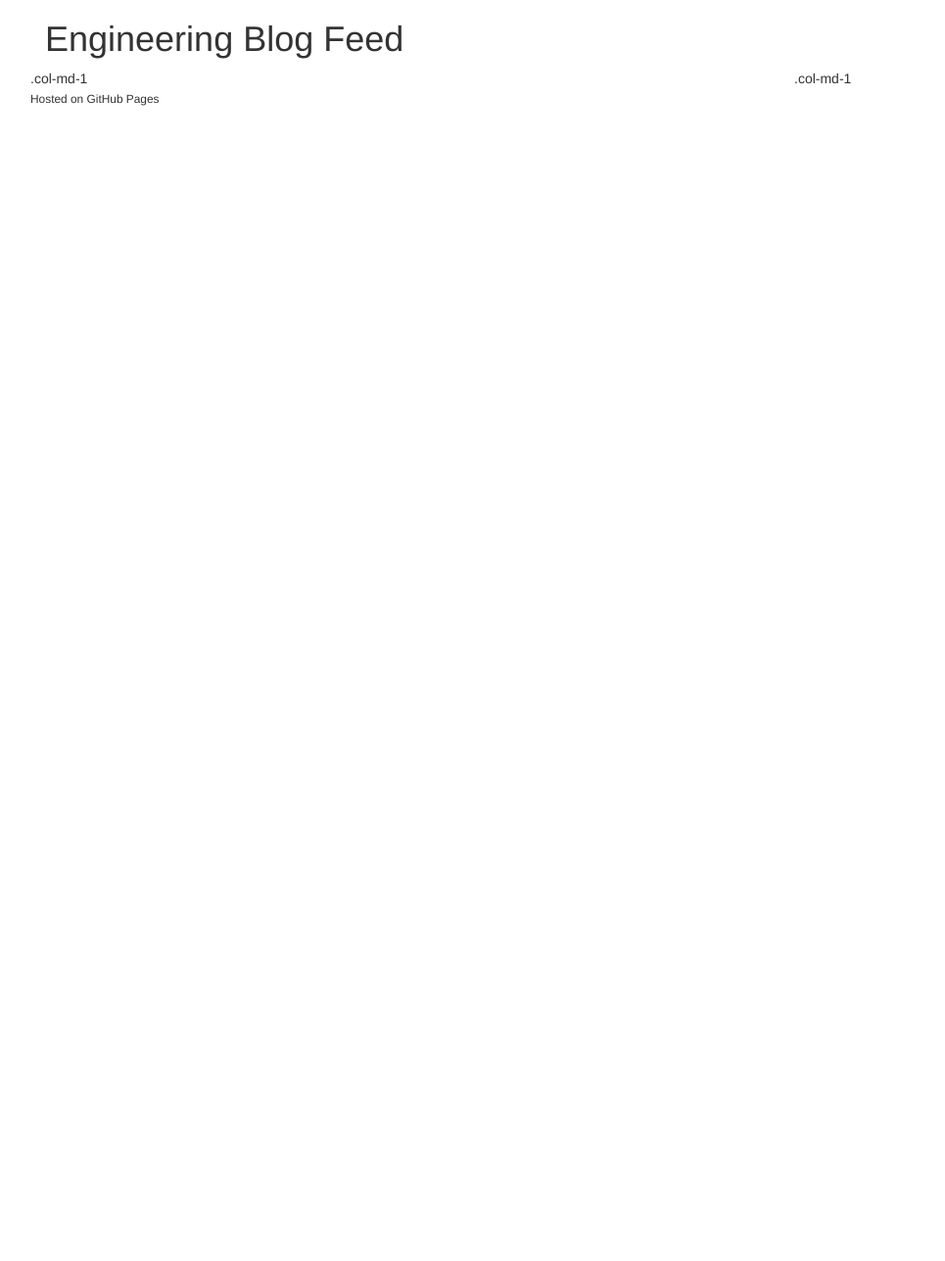
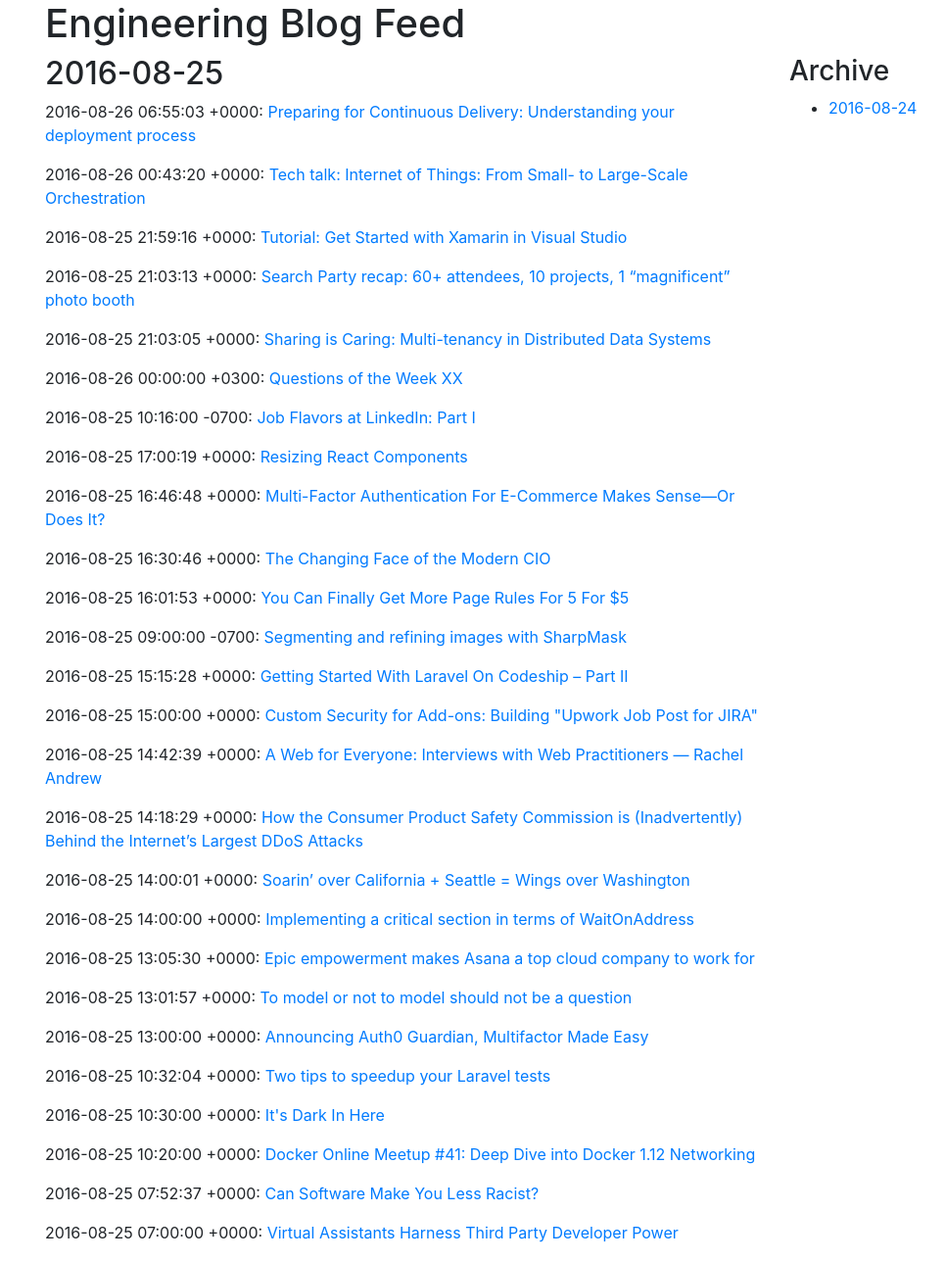
Before and after one commit to engineerblogfeed/engineerblogfeed.github.io, a plain HTML site: page index.html in a window 1280 px wide. Shown: the top 1287 px of the page at 98% size, without its empty margins (39-1004 px from the left). Before the commit the page ends 800 px from the top, so only its background shows below. Drawn offline with nearby package versions, Linux system fonts and the light colour scheme.

Commit message:
2016-08-25

```diff
--- a/index.html
+++ b/index.html
@@ -4,17 +4,52 @@
     <meta charset="utf-8">
     <meta http-equiv="X-UA-Compatible" content="chrome=1">
     <title>engineerblogfeed</title>
-    <link rel="stylesheet" href="//maxcdn.bootstrapcdn.com/bootstrap/3.3.7/css/bootstrap.min.css">
+    <link rel="stylesheet" href="https//maxcdn.bootstrapcdn.com/bootstrap/3.3.7/css/bootstrap.min.css">
     <meta name="viewport" content="width=device-width">
   </head>
   <body>
     <section class="container">
-      <h1 class="col-md-12">Engineering Blog Feed</h1>
+      <div class="row">
+        <h1 class="col-md-12">Engineering Blog Feed</h1>
+      </div>
     </section>
     <section class="container">
       <div class="row">
-        <div class="col-md-8">.col-md-1</div>
-        <div class="col-md-4">.col-md-1</div>
+        <div class="col-md-8">
+          <h2>2016-08-25</h2>
+          <p>2016-08-26 06:55:03 +0000: <a href='http://artplustech.com/preparing-for-continuous-delivery-understanding-your-deployment-process/'>Preparing for Continuous Delivery: Understanding your deployment process</a></p>
+          <p>2016-08-26 00:43:20 +0000: <a href='https://galois.com/blog/2016/08/tech-talk-internet-things-small-large-scale-orchestration/'>Tech talk: Internet of Things: From Small- to Large-Scale Orchestration</a></p>
+          <p>2016-08-25 21:59:16 +0000: <a href='https://stormpath.com/blog/tutorial-get-started-with-xamarin-in-visual-studio'>Tutorial: Get Started with Xamarin in Visual Studio</a></p>
+          <p>2016-08-25 21:03:13 +0000: <a href='https://blog.algolia.com/search-party-recap-60-attendees-10-projects-1-magnificent-photo-booth/'>Search Party recap: 60+ attendees, 10 projects, 1 &#8220;magnificent&#8221; photo booth</a></p>
+          <p>2016-08-25 21:03:05 +0000: <a href='http://www.confluent.io/blog/sharing-is-caring-multi-tenancy-in-distributed-data-systems'>Sharing is Caring: Multi-tenancy in Distributed Data Systems</a></p>
+          <p>2016-08-26 00:00:00 +0300: <a href='http://www.codenameone.com/blog/questions-of-the-week-xx.html'>Questions of the Week XX</a></p>
+          <p>2016-08-25 10:16:00 -0700: <a href='https://engineering.linkedin.com/blog/2016/08/job-flavors-at-linkedin--part-i'>Job Flavors at LinkedIn: Part I</a></p>
+          <p>2016-08-25 17:00:19 +0000: <a href='http://code.hootsuite.com/resizing-react-components/'>Resizing React Components</a></p>
+          <p>2016-08-25 16:46:48 +0000: <a href='http://blog.siftscience.com/2016/multi-factor-authentication-for-e-commerce/'>Multi-Factor Authentication For E-Commerce Makes Sense—Or Does It?</a></p>
+          <p>2016-08-25 16:30:46 +0000: <a href='https://blog.memsql.com/the-changing-face-of-the-modern-cio/'>The Changing Face of the Modern CIO</a></p>
+          <p>2016-08-25 16:01:53 +0000: <a href='https://blog.cloudflare.com/5-more-page-rules-for-5-dollars/'>You Can Finally Get More Page Rules For 5 For $5</a></p>
+          <p>2016-08-25 09:00:00 -0700: <a href='https://code.facebook.com/posts/561187904071636/segmenting-and-refining-images-with-sharpmask/?utm_source=codedot_rss_feed&amp;utm_medium=rss&amp;utm_campaign=RSS+Feed'>Segmenting and refining images with SharpMask</a></p>
+          <p>2016-08-25 15:15:28 +0000: <a href='https://blog.codeship.com/getting-started-with-laravel-on-codeship-part-ii/'>Getting Started With Laravel On Codeship &#8211; Part II</a></p>
+          <p>2016-08-25 15:00:00 +0000: <a href='https://developer.atlassian.com/blog/2016/08/custom-security-for-addons/'>Custom Security for Add-ons: Building "Upwork Job Post for JIRA"</a></p>
+          <p>2016-08-25 14:42:39 +0000: <a href='https://hacks.mozilla.org/2016/08/a-web-for-everyone-interviews-with-web-practitioners-rachel-andrew/'>A Web for Everyone: Interviews with Web Practitioners &#8212; Rachel Andrew</a></p>
+          <p>2016-08-25 14:18:29 +0000: <a href='https://blog.cloudflare.com/how-the-consumer-product-safety-commission-is-inadvertently-behind-the-internets-largest-ddos-attacks/'>How the Consumer Product Safety Commission is (Inadvertently) Behind the Internet’s Largest DDoS Attacks</a></p>
+          <p>2016-08-25 14:00:01 +0000: <a href='https://blogs.msdn.microsoft.com/oldnewthing/20160825-01/?p=94175'>Soarin&#8217; over California + Seattle = Wings over Washington</a></p>
+          <p>2016-08-25 14:00:00 +0000: <a href='https://blogs.msdn.microsoft.com/oldnewthing/20160825-00/?p=94165'>Implementing a critical section in terms of WaitOnAddress</a></p>
+          <p>2016-08-25 13:05:30 +0000: <a href='https://blog.asana.com/2016/08/epic-empowerment-top-cloud-company/'>Epic empowerment makes Asana a top cloud company to work&#160;for</a></p>
+          <p>2016-08-25 13:01:57 +0000: <a href='https://techblog.king.com/to-model-or-not-to-model-should-not-be-a-question/'>To model or not to model should not be a question</a></p>
+          <p>2016-08-25 13:00:00 +0000: <a href='https://auth0.com/blog/announcing-Auth0-Guardian-a-new-way-to-login/'>Announcing Auth0 Guardian, Multifactor Made Easy</a></p>
+          <p>2016-08-25 10:32:04 +0000: <a href='https://murze.be/2016/08/two-tips-speedup-laravel-tests/'>Two tips to speedup your Laravel tests</a></p>
+          <p>2016-08-25 10:30:00 +0000: <a href='http://thedailywtf.com/articles/it-s-dark-in-here'>It's Dark In Here</a></p>
+          <p>2016-08-25 10:20:00 +0000: <a href='https://blog.docker.com/2016/08/docker-online-meetup-41-deep-dive-docker-1-12-networking/'>Docker Online Meetup #41: Deep Dive into Docker 1.12 Networking</a></p>
+          <p>2016-08-25 07:52:37 +0000: <a href='https://blog.codinghorror.com/can-software-make-you-less-racist/'>Can Software Make You Less Racist?</a></p>
+          <p>2016-08-25 07:00:00 +0000: <a href='http://nordicapis.com/virtual-assistants-harness-third-party-developer-power/'>Virtual Assistants Harness Third Party Developer Power</a></p>
+        </div>
+        <div class="col-md-2">
+          <h3>Archive</h3>
+          <ul>
+            <li><a href="2016-08-24.html">2016-08-24</a></li>
+          </ul>
+        </div>
       </div>
     </section>
     <footer class="container">
```
